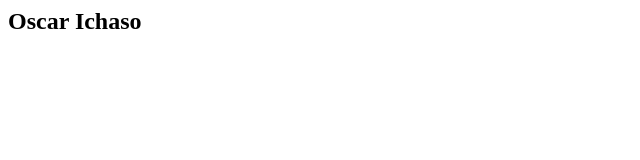
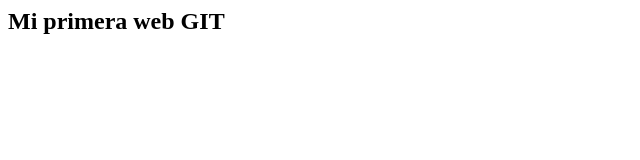
Before and after one commit to OscarIchaso/Proyecto1, a plain HTML site: page Index.html in a window 1280 px wide. Shown: the whole page, without its empty margins (0-640 px from the left). Drawn offline with Linux system fonts and the light colour scheme.

Commit message:
commit 1 de rama-texto

```diff
--- a/Index.html
+++ b/Index.html
@@ -3,6 +3,6 @@
 <title>Mi primera web GIT</title>
 </head>
 <body>
-<h2>Oscar Ichaso</h2>
+<h2>Mi primera web GIT</h2>
 </body>
 </html>
```
